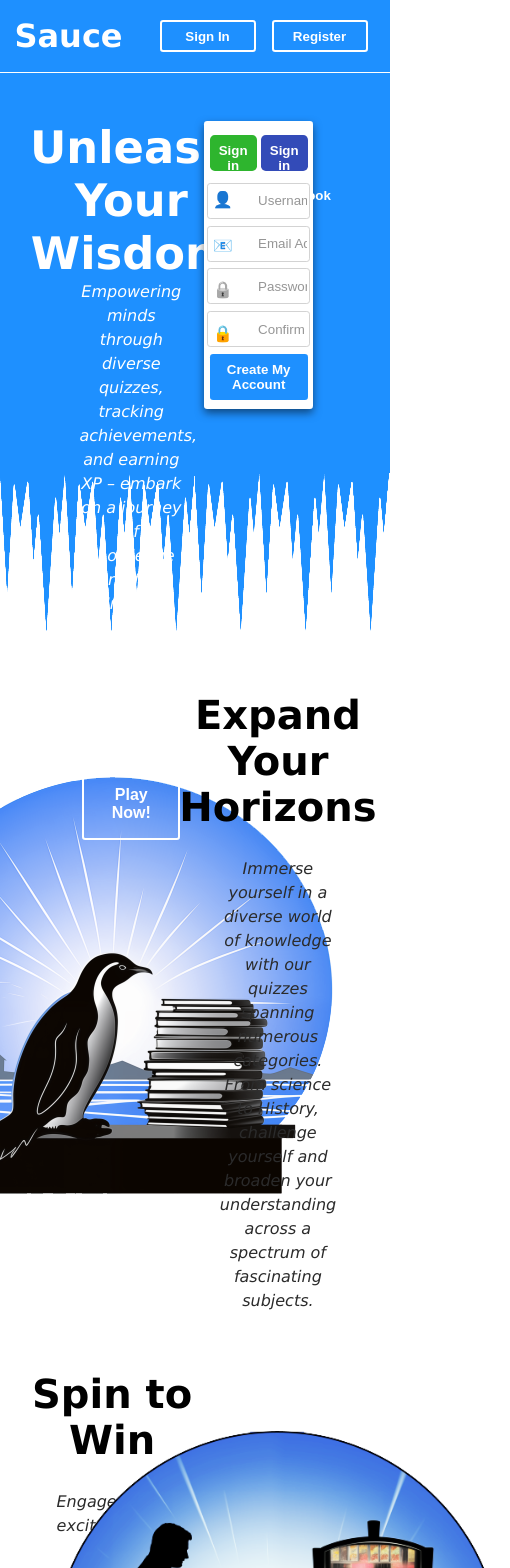
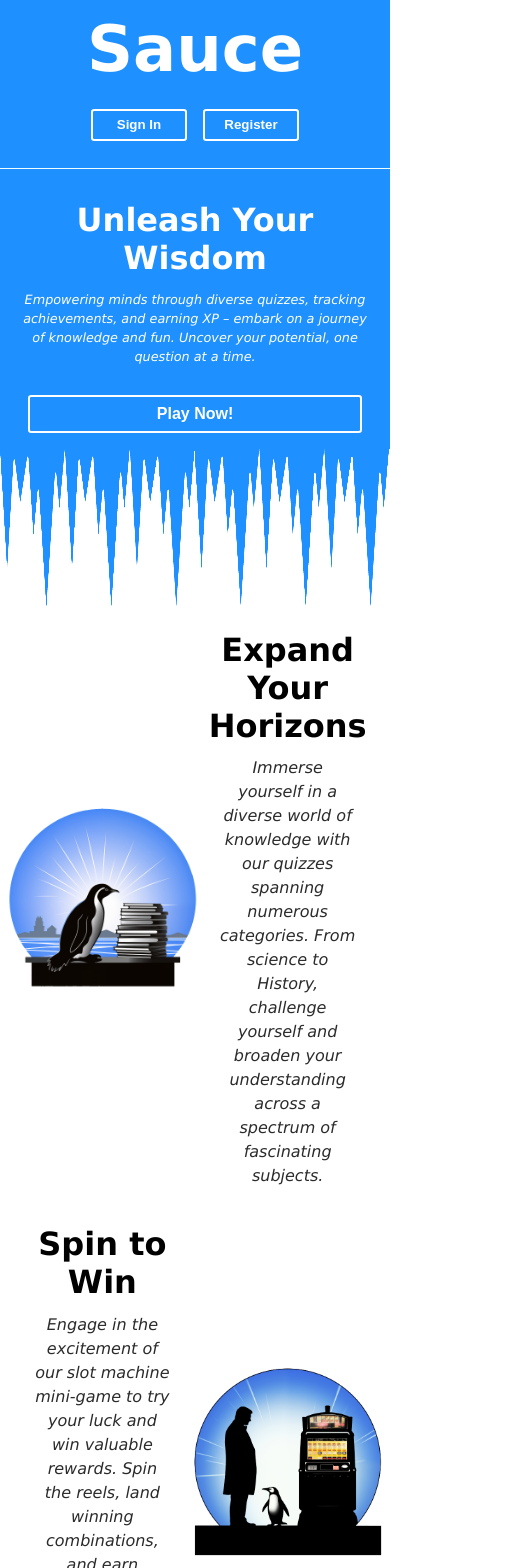
Before and after one commit to GJMattia/Q-CLIENT, a React (Vite) app: page /sauce in a window 390 px wide. Shown: the top 1568 px of the page, 510 px wide, since content can reach past the window. Built offline with nearby package versions, Linux system fonts and the light colour scheme.

Commit message:
added media queries for phones

```diff
--- a/src/components/App/App.css
+++ b/src/components/App/App.css
@@ -23,3 +23,11 @@ body {
     width: 100%;
     height: 100%;
 }
+
+@media (max-width: 1000px) {
+
+    .App {
+        height: auto;
+    }
+
+}
--- a/src/components/Footer/Footer.css
+++ b/src/components/Footer/Footer.css
@@ -4,27 +4,39 @@ footer {
     display: flex;
     align-items: center;
     justify-content: center;
-    width: 80%;
+    width: 85%;
     border-top: 1px solid gray;
-}
-
-.footer-logo {
-    width: 2rem;
-    height: 2rem;
 }
 
 footer>ul {
     list-style: none;
     display: flex;
+    padding: 0;
 }
 
 footer>ul>li {
     color: darkgray;
     margin-left: 2rem;
     margin-right: 2rem;
+    text-align: center;
 }
 
 footer>ul>li>a {
     color: dodgerblue;
     text-decoration: none;
 }
+
+
+@media (max-width: 1000px) {
+
+
+    footer {
+        width: 100%;
+    }
+
+    footer>ul>li {
+        color: darkgray;
+        margin-left: 1rem;
+        margin-right: 1rem;
+    }
+}
--- a/src/components/Home/Home.css
+++ b/src/components/Home/Home.css
@@ -11,7 +11,7 @@
 .BlueSpikes {
     height: 10rem;
     z-index: -1;
-    top: 25rem;
+    bottom: -9.9rem;
     width: 100%;
     position: absolute;
 }
@@ -167,3 +167,43 @@
 .CreateAccountBtn:hover {
     background-color: rgb(0, 4, 106);
 }
+
+
+@media (max-width: 1000px) {
+
+
+    .Home {}
+
+    .SplitBox {
+        width: 95%;
+        align-items: center;
+        flex-direction: column;
+        height: auto;
+        margin: 1rem;
+    }
+
+    .BoxOne {
+        width: 100%;
+    }
+
+    .BoxOne>h1 {
+        width: 100%;
+        margin: 1rem;
+        font-size: 2rem;
+    }
+
+    .BoxOne>p {
+        width: 95%;
+        line-height: 1.5;
+        font-size: .8rem;
+    }
+
+    .BoxOne>button {
+        padding: .5rem;
+    }
+
+    .BoxTwo {
+        display: none;
+    }
+
+}
--- a/src/components/HomeGraphics/HomeGraphics.css
+++ b/src/components/HomeGraphics/HomeGraphics.css
@@ -8,7 +8,7 @@
     justify-content: space-evenly;
     align-items: center;
     width: 85%;
-    margin-bottom: 2rem;
+    margin-bottom: 1rem;
 }
 
 .InfoContainer {
@@ -44,3 +44,38 @@
 .PenguinSlot {
     width: 29rem;
 }
+
+@media (max-width: 1000px) {
+
+    .HomeGraphics {
+        padding: 0;
+        width: 95%;
+    }
+
+    .TopGraphic {
+        margin-top: 10rem;
+    }
+
+
+    .InfoContainer>h1 {
+        margin-bottom: .7rem;
+        font-size: 2rem;
+    }
+
+    .InfoContainer>p {
+        width: 75%;
+    }
+
+    .PenguinSlot {
+        width: 12rem;
+    }
+
+    .PenguinBooks {
+        width: 12rem;
+    }
+
+    .PenguinTrophy {
+        width: 12rem;
+    }
+
+}
--- a/src/components/HomeGraphics/HomeGraphics.jsx
+++ b/src/components/HomeGraphics/HomeGraphics.jsx
@@ -6,7 +6,8 @@ import PenguinTrophy from '../../assets/pictures/PenguinTrophy.png';
 
 export default function HomeGraphics() {
 
-    return (<>
+    return (
+        <>
             <div className='HomeGraphics TopGraphic'>
                 <div className='ImageContainer'>
                     <img className='PenguinBooks' src={PenguinBooks} />
--- a/src/components/NavBars/NavBar1/NavBar1.css
+++ b/src/components/NavBars/NavBar1/NavBar1.css
@@ -42,3 +42,25 @@
     background-color: white;
 
 }
+
+
+@media (max-width: 1000px) {
+
+    .NavBar1 {
+        height: 10.5rem;
+        flex-direction: column;
+        border-bottom: 1px solid azure;
+    }
+
+    .WebsiteTitle {
+        margin: 0rem;
+        font-size: 4rem;
+    }
+
+    .Btn-Log-Container {
+        margin-bottom: 1rem;
+    }
+
+
+
+}
--- a/src/components/NavBars/NavBar1/NavBar1.jsx
+++ b/src/components/NavBars/NavBar1/NavBar1.jsx
@@ -17,4 +17,4 @@ export default function NavBar1() {
 
         </div>
     )
-}
+};
--- a/src/components/Sauce/Sauce.css
+++ b/src/components/Sauce/Sauce.css
@@ -4,8 +4,8 @@
     align-items: center;
     position: relative;
     margin-top: 5rem;
-    width: 15rem;
-    height: 15rem;
+    width: 100%;
+    height: 90rem;
 
     background: repeating-conic-gradient(from var(--a),
             black 0%,
```
Also changed, not shown: src/assets/pictures/PenguinSlot.png. Lines whose indentation alone changed are shown as unchanged.
